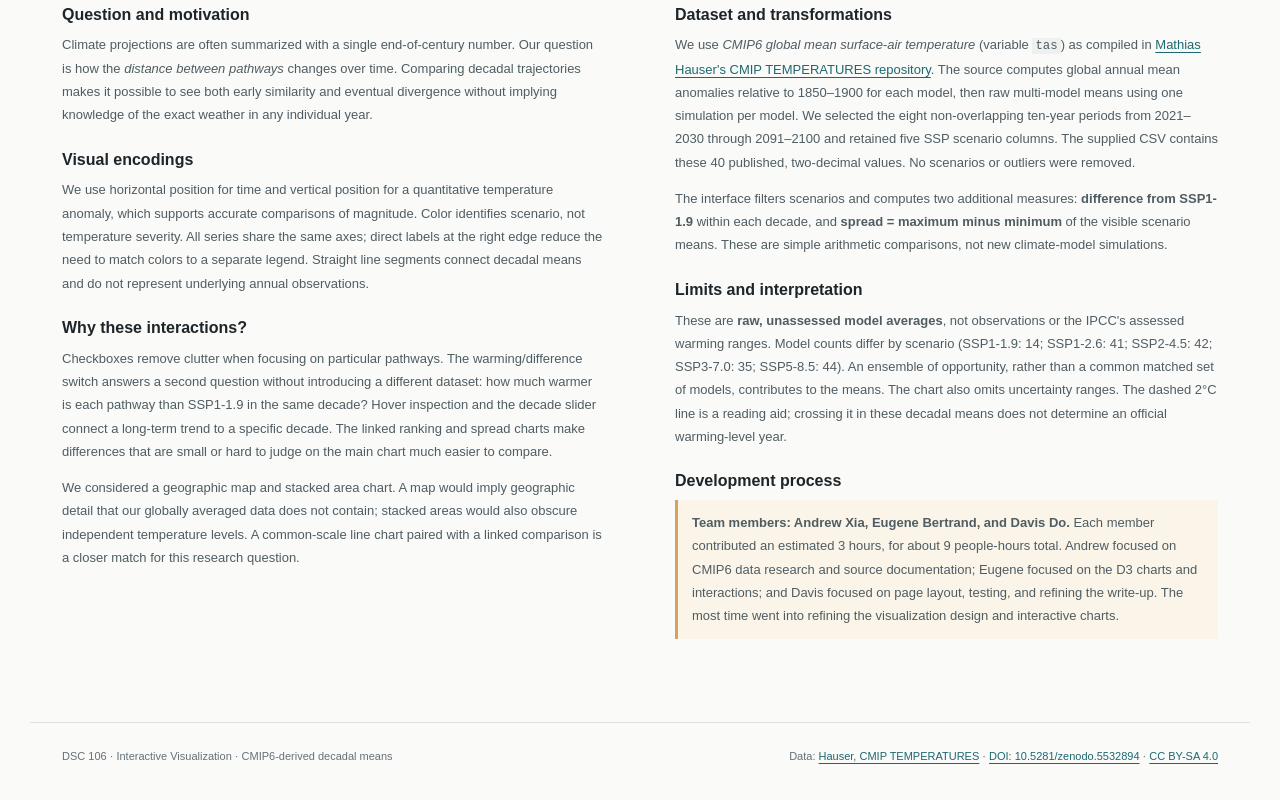
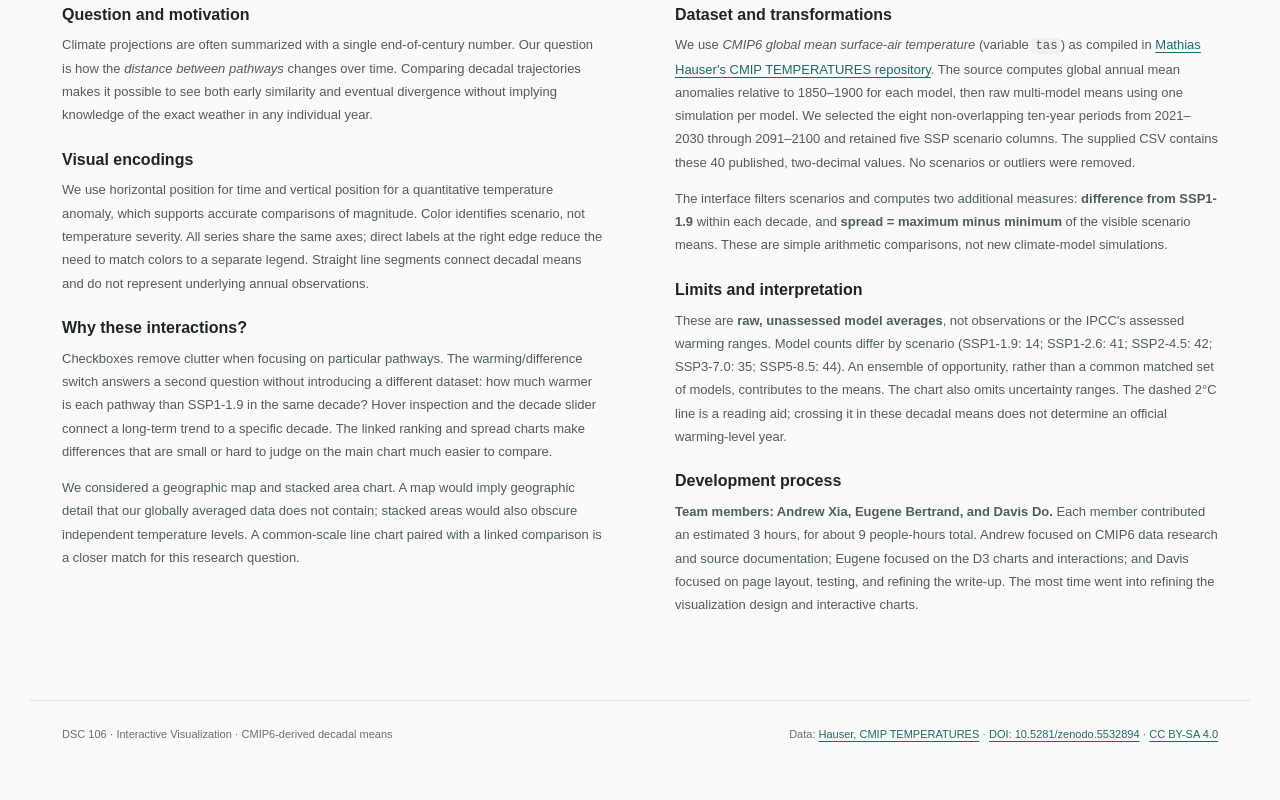
Before and after one commit to thinhdodata/dsc106_project3, a plain HTML site: page index.html in a window 1280 px wide. Shown: the part 2691-3491 px from the top of the page. Drawn offline with nearby package versions, Linux system fonts and the light colour scheme.

Commit message:
remove highlighter for Development section

```diff
--- a/index.html
+++ b/index.html
@@ -131,7 +131,7 @@
           <h3>Limits and interpretation</h3>
           <p>These are <strong>raw, unassessed model averages</strong>, not observations or the IPCC's assessed warming ranges. Model counts differ by scenario (SSP1-1.9: 14; SSP1-2.6: 41; SSP2-4.5: 42; SSP3-7.0: 35; SSP5-8.5: 44). An ensemble of opportunity, rather than a common matched set of models, contributes to the means. The chart also omits uncertainty ranges. The dashed 2°C line is a reading aid; crossing it in these decadal means does not determine an official warming-level year.</p>
           <h3>Development process</h3>
-          <p class="team-edit" id="team-contributions"><strong>Team members: Andrew Xia, Eugene Bertrand, and Davis Do.</strong> Each member contributed an estimated 3 hours, for about 9 people-hours total. Andrew focused on CMIP6 data research and source documentation; Eugene focused on the D3 charts and interactions; and Davis focused on page layout, testing, and refining the write-up. The most time went into refining the visualization design and interactive charts.</p>
+          <p id="team-contributions"><strong>Team members: Andrew Xia, Eugene Bertrand, and Davis Do.</strong> Each member contributed an estimated 3 hours, for about 9 people-hours total. Andrew focused on CMIP6 data research and source documentation; Eugene focused on the D3 charts and interactions; and Davis focused on page layout, testing, and refining the write-up. The most time went into refining the visualization design and interactive charts.</p>
         </article>
       </div>
     </section>
--- a/styles.css
+++ b/styles.css
@@ -114,7 +114,6 @@ h1 em{font-weight:400;font-style:normal;color:#577277}
 .writeup h3{font-size:16px;margin:21px 0 6px}
 .writeup h3:first-child{margin-top:0}
 .writeup p{font-size:13px;line-height:1.79;color:#4f5d63}
-.writeup .team-edit{border-left:3px solid #d9a15d;background:#faf4e9;padding:11px 14px}
 code{font-size:.95em;background:#eff1ef;padding:1px 3px}
 .site-footer{border-top:1px solid var(--fine);padding-top:25px;padding-bottom:45px;display:flex;justify-content:space-between;gap:26px;font-size:11px;color:var(--muted)}
 .site-footer p{margin:0}
```
